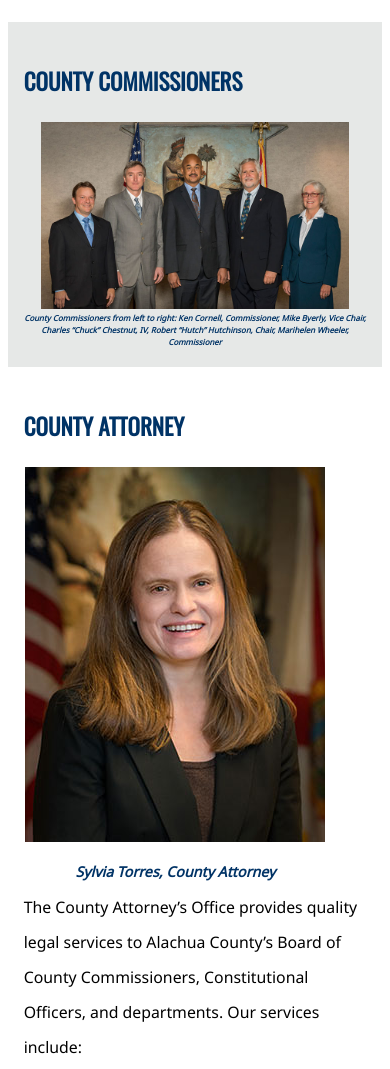
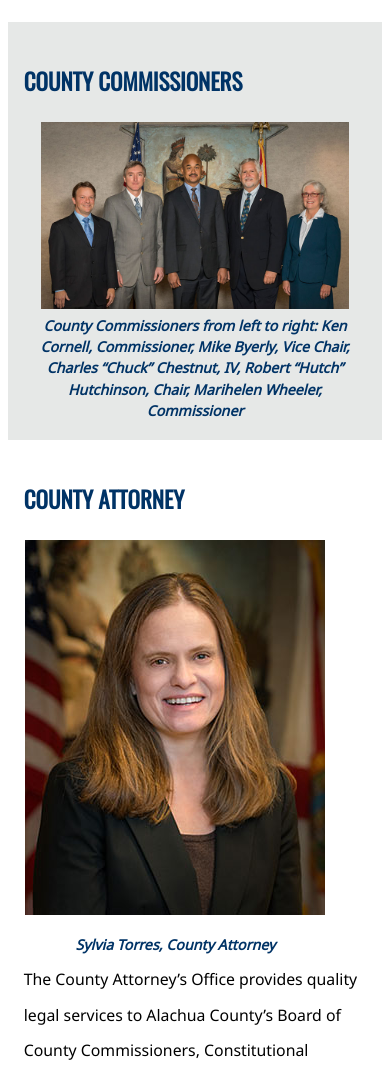
Before and after one commit to tasully/testing, a plain HTML site: page annualreport/index.html in a window 390 px wide. Shown: the part 9000-10069 px from the top of the page. Drawn offline with nearby package versions, Linux system fonts and the light colour scheme.

Commit message:
Update main_grid.css
delelted comm font size

```diff
--- a/annualreport/styles/main_grid.css
+++ b/annualreport/styles/main_grid.css
@@ -620,7 +620,7 @@ footer p{
 
 
    div.commissioners {
-      font-size: 50%;
+
         text-align: center;
         line-height: 1.5;
         padding-right: 0;
```
